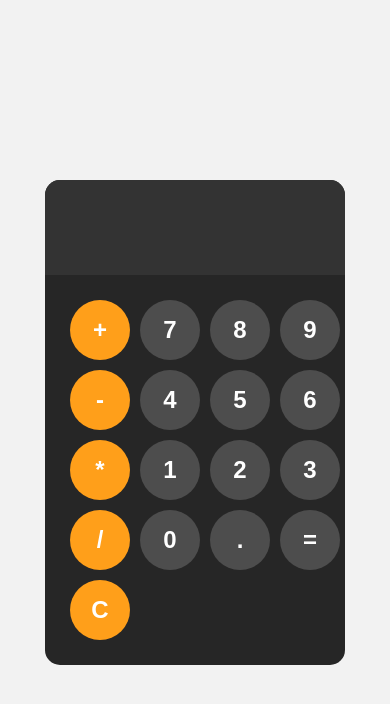
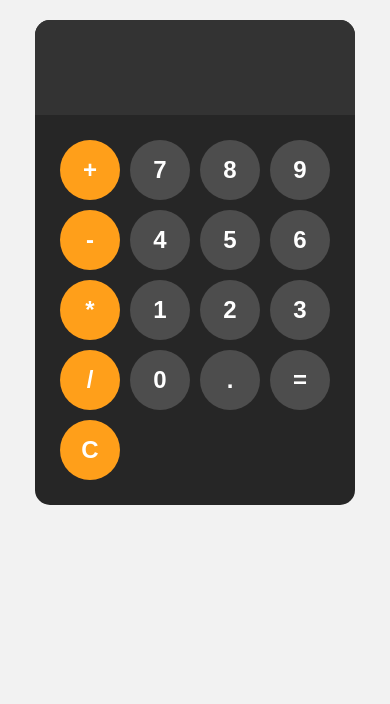
Before and after one commit to Gerald161/calculator, a plain HTML site: page index.html in a window 390 px wide. Drawn offline with Linux system fonts and the light colour scheme.

Commit message:
Made it responsive

```diff
--- a/type.css
+++ b/type.css
@@ -1,9 +1,13 @@
+*{
+  margin: 0;
+  padding: 0;
+}
+
 body{
-    margin: 0;
   display: flex;
   justify-content: center;
   align-items: center;
-    height: 100vh;
+  /* height: 100vh; */
   background-color: hsl(0, 0%, 95%);
 }
 #Calculator{
@@ -11,7 +15,9 @@ body{
   background-color: hsl(0, 0%, 15%);
   border-radius: 15px;
   max-width: 500px;
+  padding-right: 20px;
   overflow: hidden;
+  margin: 20px;
 }
 #display{
   width: 100%;
```
Lines whose indentation alone changed are shown as unchanged.
